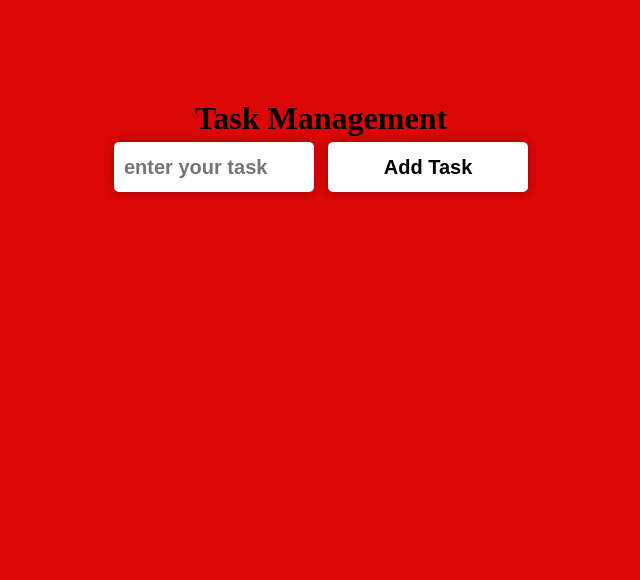
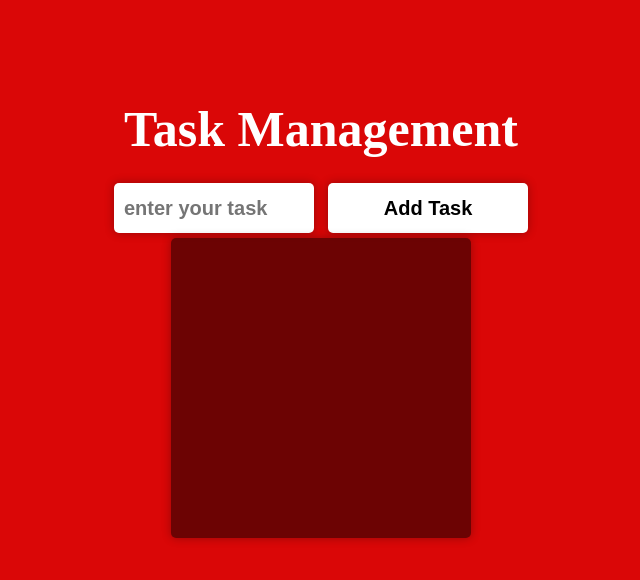
Before and after one commit to Smachoka/Crud, a plain HTML site: page index.html in a window 1280 px wide. Shown: the whole page, without its empty margins (319-959 px from the left). Drawn offline with Linux system fonts and the light colour scheme.

Commit message:
added css

```diff
--- a/styles.css
+++ b/styles.css
@@ -45,3 +45,35 @@ button{
 
 
 }
+h1{
+    color: rgb(255, 255, 255);
+    font-size: 50px;
+    font-weight: 900;
+    margin-bottom: 20px;
+    text-align: center;
+    transition: color 0.3s ease;
+
+}ul{
+    list-style: none;
+    color: rgb(255, 255, 255);
+    font-size: 50px;
+    font-weight: 900;
+    margin-bottom: 20px;
+    padding: 20px;
+    text-align: center;
+    transition: color 0.3s ease;
+    background-color: rgba(0, 0, 0, 0.5);
+    border-radius: 5px;
+    width: 300px;
+    height: 300px;
+    margin: auto;
+    overflow: auto;
+    box-shadow: 0 0 10px rgba(0, 0, 0, 0.3);
+    position: relative;
+    transition: display 0.3s ease;
+    overflow-y: scroll;
+    scrollbar-width: thin;
+    scrollbar-color: rgba(0, 0, 0, 0.3) rgba(255, 255, 255, 0.3);
+    padding-right: 20px;
+
+}
```
